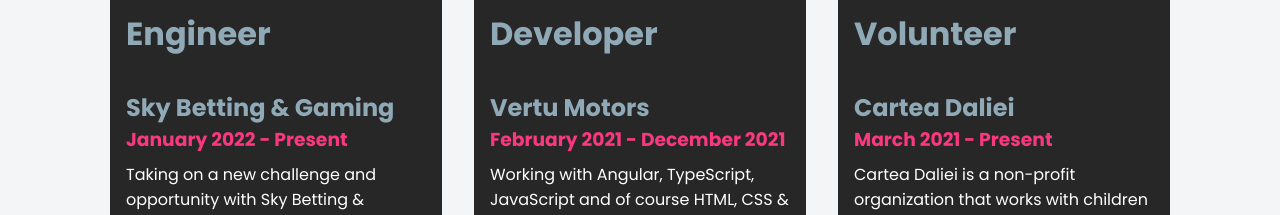
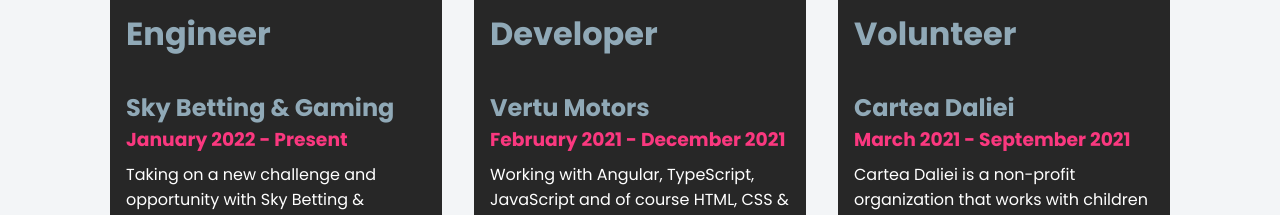
Before and after one commit to algren123/portfolio-v2, a Next.js app: page / in a window 1280 px wide. Shown: the part 2333-2548 px from the top of the page. Built offline with nearby package versions, Linux system fonts and the light colour scheme.

Commit message:
refined date for work experience

```diff
--- a/pages/index.js
+++ b/pages/index.js
@@ -114,7 +114,7 @@ export default function Home() {
           <Works
             title="Code Hero Volunteer"
             company="Cartea Daliei"
-            duration="March 2021 - Present"
+            duration="March 2021 - September 2021"
             description="Cartea Daliei is a non-profit organization that works with children from Romania. I teach a class of 4 children aged between 11-12 the fundamentals of coding with Scratch.
             After 6 weeks of lessons, I have prepared them for a Hackathon-type project where they got to work together as a team and create an animation."
           />
```
